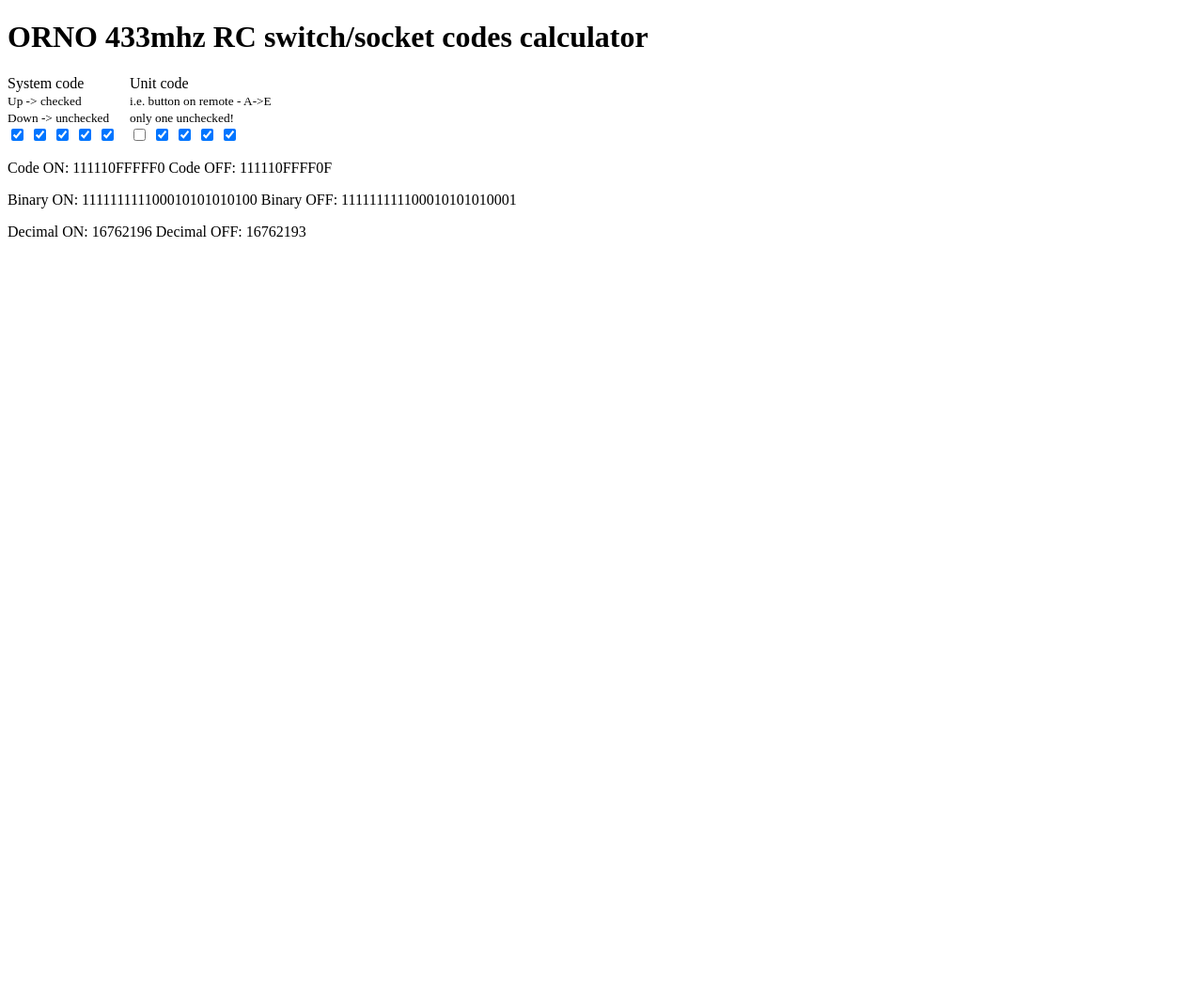
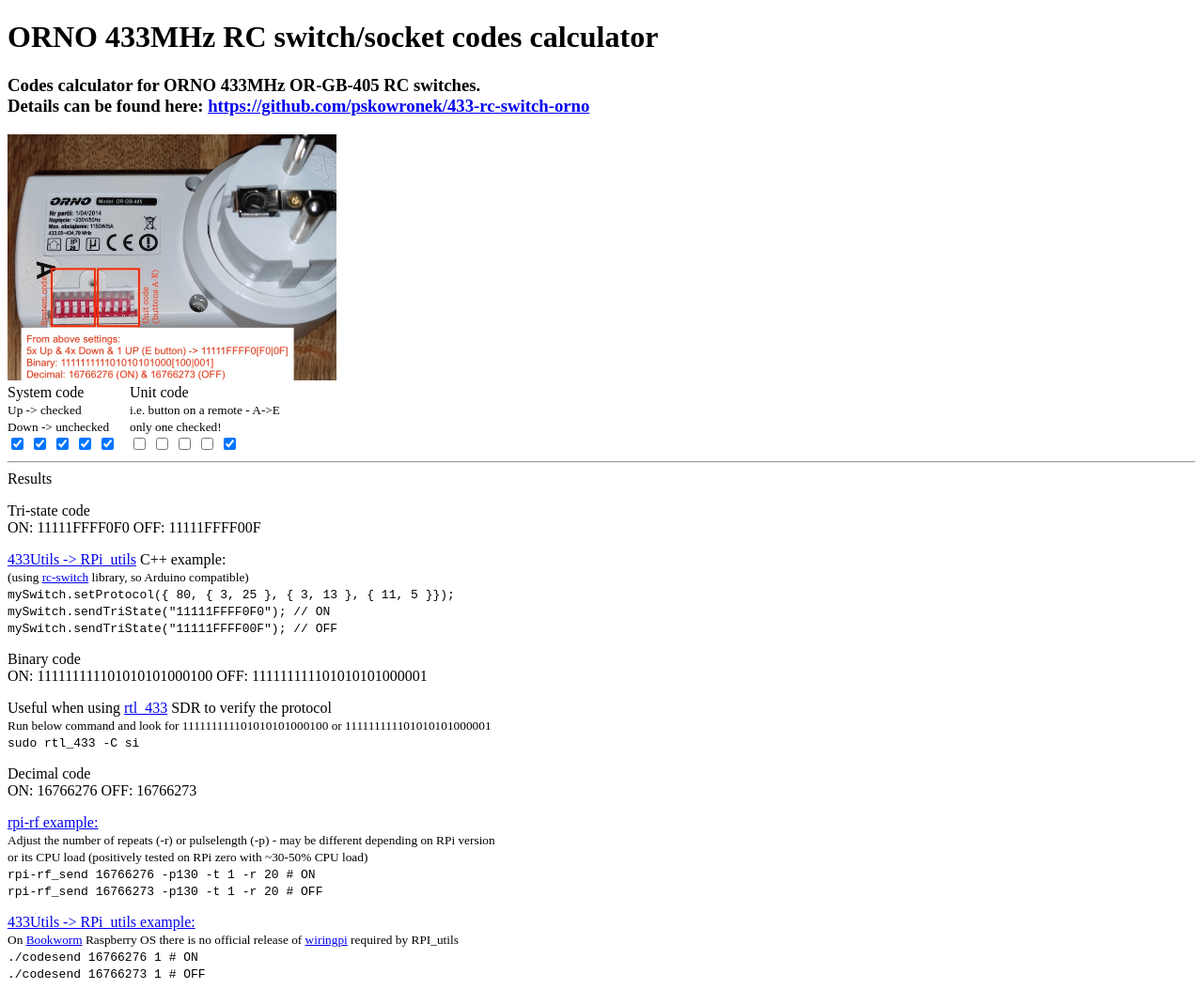
Before and after one commit to pskowronek/433-rc-switch-orno, a website: page codes-calculator/index.html in a window 1280 px wide. Shown: the whole page at 94% size. Before the commit the page ends 800 px from the top, so only its background shows below. Drawn offline with Linux system fonts and the light colour scheme.

Commit message:
Working version of calculator (tests are still broken), updated README.md

```diff
--- a/codes-calculator/calculator.js
+++ b/codes-calculator/calculator.js
@@ -12,7 +12,7 @@
   });
 
   unitCodeCheckboxes.forEach(checkbox => {
-    unitCode += checkbox.checked ? 'F' : '0';
+    unitCode += checkbox.checked ? '0' : 'F';
   });
 
   // Combine both codes to form the final code
@@ -36,13 +36,35 @@
   const el = document.getElementById(resultId);
 
   // Display the code value and others.......
-  const c = el.getElementsByClassName('codeResult')[0];
-  const b = el.getElementsByClassName('binaryResult')[0];
-  const d = el.getElementsByClassName('decimalResult')[0];
+  const cONs = Array.from(el.getElementsByClassName('codeResultON'));
+  const cOFFs = Array.from(el.getElementsByClassName('codeResultOFF'));
 
-  c.innerText = `Code ON: ${codeON} Code OFF: ${codeOFF}`;
-  b.innerText = `Binary ON: ${binaryON} Binary OFF: ${binaryOFF}`;
-  d.innerText = `Decimal ON: ${decimalON} Decimal OFF: ${decimalOFF}`
+  const bONs = Array.from(el.getElementsByClassName('binaryResultON'));
+  const bOFFs = Array.from(el.getElementsByClassName('binaryResultOFF'));
+
+  const dONs = Array.from(el.getElementsByClassName('decimalResultON'));
+  const dOFFs = Array.from(el.getElementsByClassName('decimalResultOFF'));
+
+  cONs.forEach(function(div) {
+      div.innerHTML = codeON;
+  });
+  cOFFs.forEach(function(div) {
+      div.innerHTML = codeOFF;
+  });
+
+  bONs.forEach(function(div) {
+      div.innerHTML = binaryON;
+  });
+  bOFFs.forEach(function(div) {
+      div.innerHTML = binaryOFF;
+  });
+
+  dONs.forEach(function(div) {
+      div.innerHTML = decimalON;
+  });
+  dOFFs.forEach(function(div) {
+      div.innerHTML = decimalOFF;
+  });
 }
 
 // Export for testing
--- a/codes-calculator/index.html
+++ b/codes-calculator/index.html
@@ -1,5 +1,3 @@
-<!-- index.html -->
-
 <!DOCTYPE html>
 <html lang="en">
 <head>
@@ -8,11 +6,24 @@
   <meta name="viewport" content="width=device-width, initial-scale=1.0">
   <title>ORNO 433MHz RC switch/socket codes calculator</title>
   <script src="calculator.js"></script>
+  <!--
+      https://github.com/pskowronek/433-rc-switch-orno
+      90% of it was generated by chatGPT (https://chat.openai.com/share/0981f9a2-b830-441f-970e-718a86f4a9fb) and then modified by me.
+      It was a test whether chatGPT 3.5 can create a full working html page when provided details of algorithm etc... and apparently not :)
+      It took me 2h to explain faults in the generated html/js so it could generate a working version.
+  -->
 </head>
 <body>
-  <h1>ORNO 433mhz RC switch/socket codes calculator</h1>
+  <h1>ORNO 433MHz RC switch/socket codes calculator</h1>
+  <h3>
+    Codes calculator for ORNO 433MHz OR-GB-405 RC switches.<br/>
+    Details can be found here: <a href="https://github.com/pskowronek/433-rc-switch-orno" target="_blank">https://github.com/pskowronek/433-rc-switch-orno</a>
+  </h3>
 
   <div>
+    <div>
+      <img src="example.jpg" width="350px" title="ORNO switch configuration example" alt="ORNO switch configuration example"/>
+    </div>
     <div class="checkbox-row" id="systemCode" style="display: inline-block; margin-right: 10px;">
       <div>System code<br/><small>Up -> checked</small><br/><small>Down -> unchecked</small></div>
       <!-- Checkboxes for systemCode -->
@@ -24,20 +35,78 @@
     </div>
 
     <div class="checkbox-row" id="unitCode" style="display: inline-block">
-      <div>Unit code<br/><small>i.e. button on remote - A->E</small><br/><small>only one unchecked!</small></div>
+      <div>Unit code<br/><small>i.e. button on a remote - A->E</small><br/><small>only one checked!</small></div>
       <!-- Checkboxes for unitCode -->
       <input type="checkbox" id="u1" onclick="checkboxStateChanged('result')">
-      <input type="checkbox" id="u2" checked onclick="checkboxStateChanged('result')">
-      <input type="checkbox" id="u3" checked onclick="checkboxStateChanged('result')">
-      <input type="checkbox" id="u4" checked onclick="checkboxStateChanged('result')">
+      <input type="checkbox" id="u2" onclick="checkboxStateChanged('result')">
+      <input type="checkbox" id="u3" onclick="checkboxStateChanged('result')">
+      <input type="checkbox" id="u4" onclick="checkboxStateChanged('result')">
       <input type="checkbox" id="u5" checked onclick="checkboxStateChanged('result')">
     </div>
   </div>
 
+  <hr/>
+  <div>Results</div>
+  <p/>
+
   <div id="result">
-    <p class="codeResult">[Code placeholder]</p>
-    <p class="binaryResult">[Binary placeholder]</p>
-    <p class="decimalResult">[Decimal placeholder]</p>
+    <div class="codeResult">
+      <div>Tri-state code</div>
+        ON: <div class="codeResultON" style="display: inline-block">[placeholder]</div>
+        OFF: <div class="codeResultOFF" style="display: inline-block">[placeholder]</div>
+      <p/>
+      <div>
+        <div><a href="https://github.com/ninjablocks/433Utils" target="_blank">433Utils -> RPi_utils</a> C++ example:</div>
+        <div><small>(using <a href="https://github.com/sui77/rc-switch/" target="_blank">rc-switch</a> library, so Arduino compatible)</small></div>
+        <div>
+          <code>
+            mySwitch.setProtocol({ 80, {  3,  25 }, {  3,  13 }, {  11,  5 }});<br/>
+            mySwitch.sendTriState("<div class="codeResultON" style="display: inline-block">[placeholder]</div>"); // ON<br/>
+            mySwitch.sendTriState("<div class="codeResultOFF" style="display: inline-block">[placeholder]</div>"); // OFF<br/>
+          </code>
+        </div>
+      </div>
+
+    </div>
+    <p/>
+    <div class="binaryResult">
+      <div>Binary code</div>
+        ON: <div class="binaryResultON" style="display: inline-block">[placeholder]</div>
+        OFF: <div class="binaryResultOFF" style="display: inline-block">[placeholder]</div>
+      <p/>
+      <div>
+        <div>Useful when using <a href="https://github.com/merbanan/rtl_433" target="_blank">rtl_433</a> SDR to verify the protocol</div>
+        <div><small>Run below command and look for <div class="binaryResultON" style="display: inline-block">[placeholder]</div> or <div class="binaryResultOFF" style="display: inline-block">[placeholder]</div></small></div>
+        <div><code>sudo rtl_433 -C si</code></div>
+      </div>
+
+    </div>
+    <p/>
+    <div class="decimalResult">
+      <div>Decimal code</div>
+        ON: <div class="decimalResultON" style="display: inline-block">[placeholder]</div>
+        OFF: <div class="decimalResultOFF" style="display: inline-block">[placeholder]</div>
+      <p/>
+      <div>
+        <div><a href="https://github.com/milaq/rpi-rf" target="_blank">rpi-rf example:</a></div>
+        <div><small>Adjust the number of repeats (-r) or pulselength (-p) - may be different depending on RPi version<br/>or its CPU load (positively tested on RPi zero with ~30-50% CPU load)</small></div>
+        <div><code>rpi-rf_send <div class="decimalResultON" style="display: inline-block">[placeholder]</div> -p130 -t 1 -r 20 # ON</code></div>
+        <div><code>rpi-rf_send <div class="decimalResultOFF" style="display: inline-block">[placeholder]</div> -p130 -t 1 -r 20 # OFF</code></div>
+      </div>
+      <p/>
+      <div>
+        <div><a href="https://github.com/ninjablocks/433Utils" target="_blank">433Utils -> RPi_utils example:</a></div>
+        <div>
+          <small>
+            On <a href="https://www.raspberrypi.com/news/bookworm-the-new-version-of-raspberry-pi-os/">Bookworm</a> Raspberry OS there is no official
+            release of <a href="https://projects.drogon.net/raspberry-pi/wiringpi/download-and-install/" target="_blank">wiringpi</a> required by RPI_utils
+          </small>
+        </div>
+        <div><code>./codesend <div class="decimalResultON" style="display: inline-block">[placeholder]</div> 1 # ON</code></div>
+        <div><code>./codesend <div class="decimalResultOFF" style="display: inline-block">[placeholder]</div> 1 # OFF</code></div>
+      </div>
+
+    </div>
   </div>
   <script>checkboxStateChanged('result');</script>
 </body>
```
Also changed, not shown: README.md, codes-calculator/example.jpg (added).
